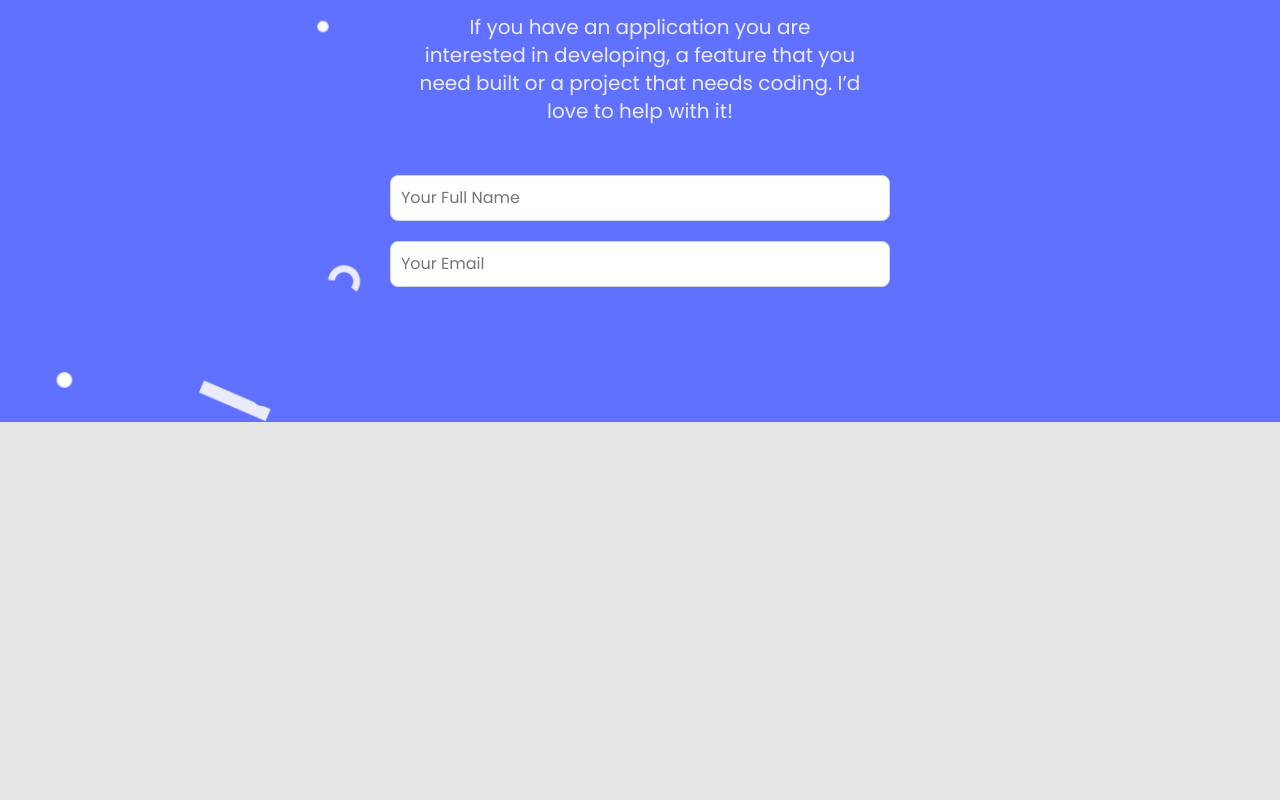
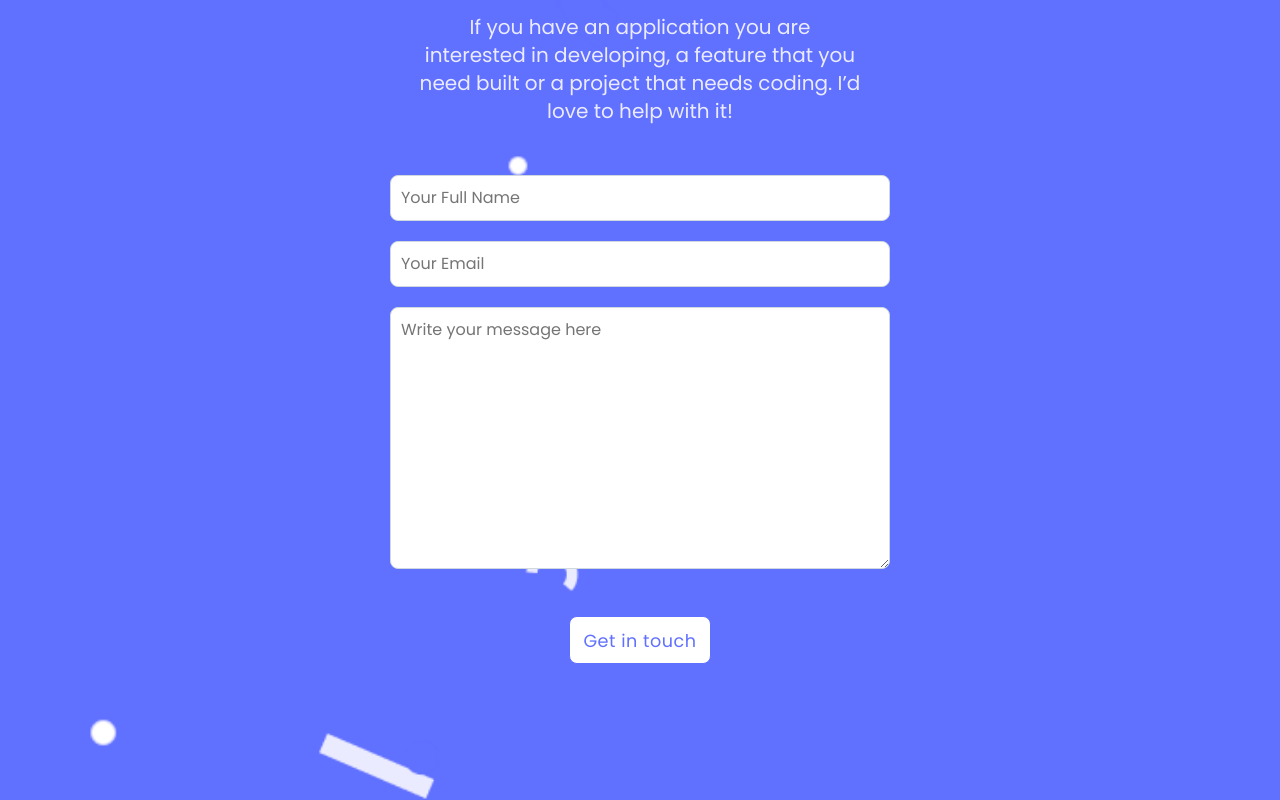
Before and after one commit to Drew246/Portfolio-setup-and-mobile-first, a plain HTML site: page index.html in a window 1280 px wide. Shown: the part 5077-5877 px from the top of the page. Before the commit the page ends 5499 px from the top, so only its background shows below. Drawn offline with Linux system fonts and the light colour scheme.

Commit message:
Modify htm file

```diff
--- a/index.html
+++ b/index.html
@@ -200,6 +200,23 @@
                   required
                 />
               </label>
+              <label for="message">
+                <textarea
+                  name="message"
+                  id="message"
+                  cols="30"
+                  rows="10"
+                  placeholder="Write your message here"
+                  maxlength="500"
+                  required
+                ></textarea>
+              </label>
+              <button type="submit" class="work-btn">Get in touch</button>
+            </form>
+            <div class="shape"></div>
+          </div>
+        </section>
+      </div>
     </section>
     <script src="app.js"></script>
   </body>
```
